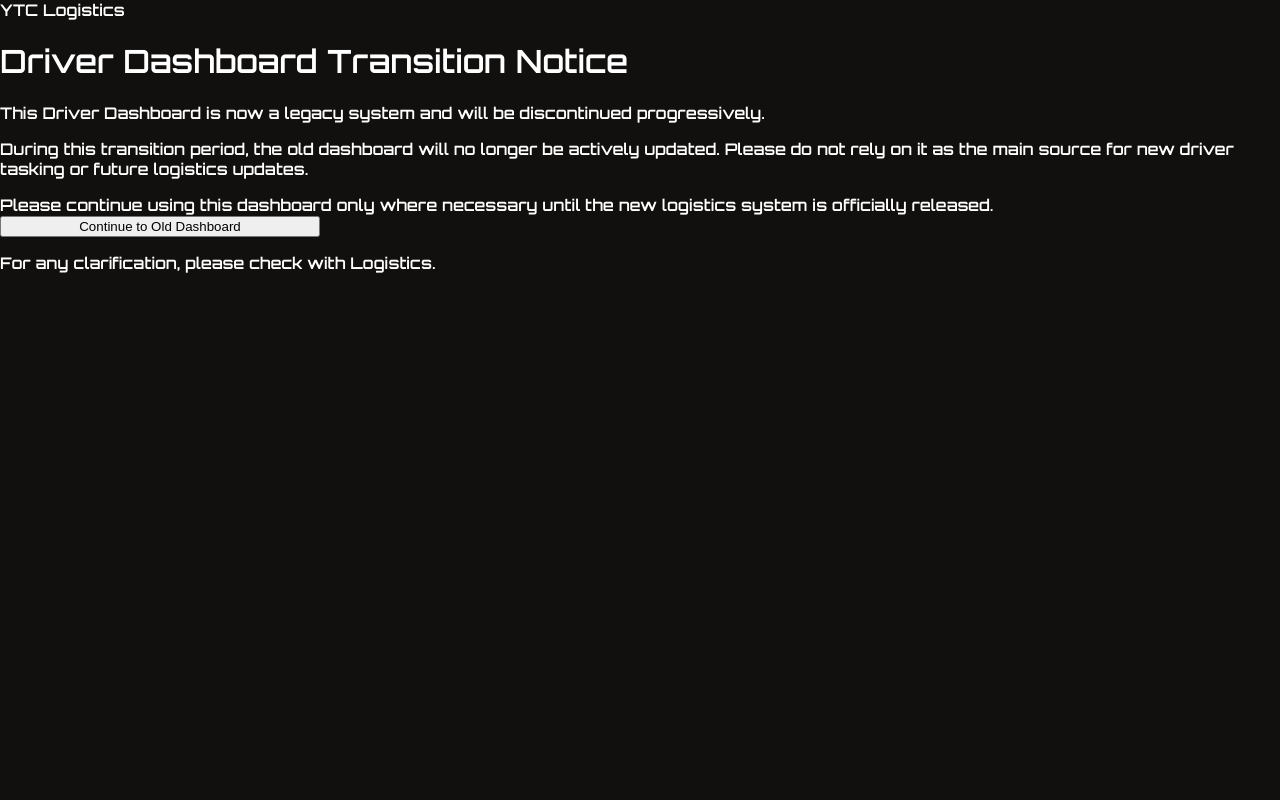
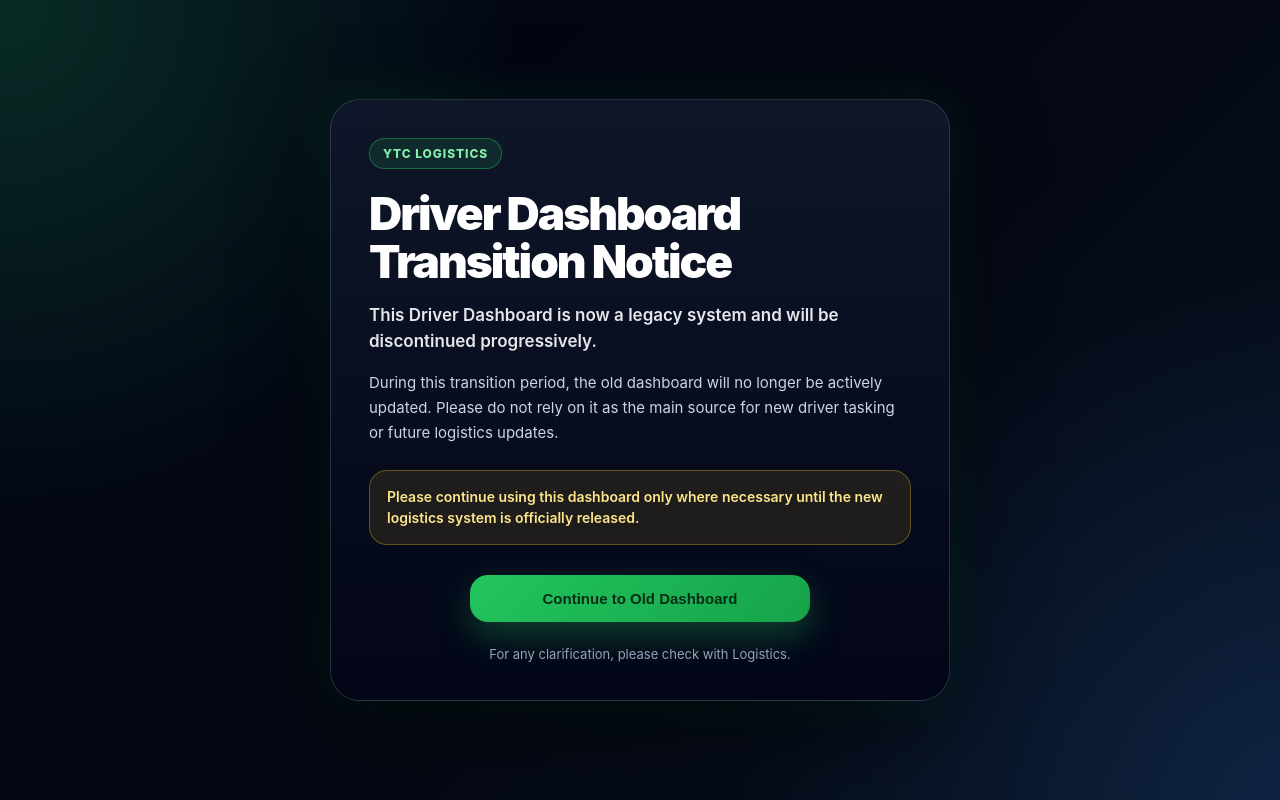
Before and after one commit to JoeyGIT95/driver-dashboard, a React (Create React App) app: page / in a window 1280 px wide. Built offline with nearby package versions, Linux system fonts and the light colour scheme.

Commit message:
rework splash page

```diff
--- a/src/SplashPage.css
+++ b/src/SplashPage.css
@@ -1,159 +1,149 @@
-.legacy-splash-page {
+.splash-page {
   min-height: 100vh;
   width: 100%;
-  box-sizing: border-box;
+  background:
+    radial-gradient(circle at top left, rgba(34, 197, 94, 0.2), transparent 34%),
+    radial-gradient(circle at bottom right, rgba(59, 130, 246, 0.16), transparent 36%),
+    linear-gradient(135deg, #020617 0%, #030712 48%, #07111f 100%);
   display: flex;
   align-items: center;
   justify-content: center;
   padding: 24px;
+  box-sizing: border-box;
   color: #f8fafc;
-  font-family: system-ui, -apple-system, BlinkMacSystemFont, "Segoe UI", sans-serif;
-  background:
-    radial-gradient(circle at 18% 15%, rgba(255, 153, 0, 0.22), transparent 30%),
-    radial-gradient(circle at 85% 75%, rgba(34, 197, 94, 0.16), transparent 34%),
-    linear-gradient(135deg, #080604 0%, #12100e 45%, #050505 100%);
+  font-family: Inter, system-ui, -apple-system, BlinkMacSystemFont, "Segoe UI", sans-serif;
 }
 
-.legacy-splash-card {
+.splash-card {
   width: 100%;
   max-width: 620px;
+  background:
+    linear-gradient(180deg, rgba(15, 23, 42, 0.96), rgba(2, 6, 23, 0.96));
+  border: 1px solid rgba(148, 163, 184, 0.24);
+  border-radius: 30px;
+  padding: 38px;
+  box-shadow:
+    0 28px 90px rgba(0, 0, 0, 0.58),
+    0 0 48px rgba(34, 197, 94, 0.13);
+  backdrop-filter: blur(18px);
   box-sizing: border-box;
-  padding: 34px;
-  border-radius: 30px;
-  background: rgba(18, 16, 14, 0.92);
-  border: 1px solid rgba(255, 194, 102, 0.22);
-  box-shadow:
-    0 28px 90px rgba(0, 0, 0, 0.56),
-    0 0 42px rgba(255, 153, 0, 0.16);
-  backdrop-filter: blur(18px);
 }
 
-.legacy-splash-eyebrow {
+.splash-badge {
   display: inline-flex;
   align-items: center;
-  padding: 7px 12px;
+  width: fit-content;
+  padding: 7px 13px;
   border-radius: 999px;
-  background: rgba(255, 194, 102, 0.1);
-  border: 1px solid rgba(255, 194, 102, 0.34);
-  color: #ffc266;
+  background: rgba(34, 197, 94, 0.12);
+  border: 1px solid rgba(34, 197, 94, 0.42);
+  color: #86efac;
   font-size: 12px;
   font-weight: 800;
   letter-spacing: 0.08em;
   text-transform: uppercase;
-  margin-bottom: 18px;
+  margin-bottom: 20px;
 }
 
-.legacy-splash-status {
-  color: #94a3b8;
-  font-size: 13px;
-  font-weight: 700;
-  margin-bottom: 10px;
-  text-transform: uppercase;
-  letter-spacing: 0.08em;
+.splash-card h1 {
+  margin: 0 0 16px;
+  color: #ffffff;
+  font-size: clamp(30px, 5vw, 46px);
+  line-height: 1.05;
+  letter-spacing: -0.045em;
+  font-weight: 900;
 }
 
-.legacy-splash-card h1 {
-  margin: 0 0 16px;
-  color: #ffffff;
-  font-size: clamp(34px, 6vw, 54px);
-  line-height: 1.02;
-  letter-spacing: -0.06em;
-}
-
-.legacy-splash-lead {
+.splash-main-text {
   margin: 0;
   color: #e5e7eb;
   font-size: 17px;
   line-height: 1.58;
+  font-weight: 600;
 }
 
-.legacy-splash-notice {
-  margin-top: 24px;
-  padding: 15px 16px;
-  border-radius: 18px;
-  background: rgba(255, 153, 0, 0.1);
-  border: 1px solid rgba(255, 194, 102, 0.32);
-  color: #ffe0ad;
-  font-size: 14px;
-  line-height: 1.52;
+.splash-sub-text {
+  margin: 16px 0 0;
+  color: #cbd5e1;
+  font-size: 15px;
+  line-height: 1.65;
 }
 
-.legacy-splash-actions {
-  display: flex;
-  gap: 12px;
-  margin-top: 28px;
+.splash-warning {
+  margin-top: 24px;
+  padding: 15px 17px;
+  border-radius: 18px;
+  background: rgba(251, 191, 36, 0.1);
+  border: 1px solid rgba(251, 191, 36, 0.32);
+  color: #fde68a;
+  font-size: 14px;
+  line-height: 1.55;
+  font-weight: 600;
 }
 
-.legacy-splash-actions button {
-  border-radius: 17px;
-  padding: 15px 18px;
+.splash-actions {
+  display: flex;
+  justify-content: center;
+  margin-top: 30px;
+}
+
+.splash-actions button {
+  border: none;
+  border-radius: 18px;
+  padding: 15px 22px;
   font-size: 15px;
   font-weight: 900;
   cursor: pointer;
-  transition: transform 0.15s ease, box-shadow 0.15s ease, background 0.15s ease;
+  transition:
+    transform 0.16s ease,
+    box-shadow 0.16s ease,
+    background 0.16s ease;
 }
 
-.legacy-splash-actions button:hover {
+.splash-actions button:hover {
   transform: translateY(-1px);
 }
 
-.legacy-splash-primary {
-  flex: 1.25;
-  color: #170d00;
-  border: 1px solid rgba(255, 194, 102, 0.55);
-  background: linear-gradient(135deg, #ffc266, #ff9900);
-  box-shadow: 0 16px 34px rgba(255, 153, 0, 0.25);
+.primary-btn {
+  width: 100%;
+  max-width: 340px;
+  background: linear-gradient(135deg, #22c55e, #16a34a);
+  color: #052e16;
+  box-shadow: 0 14px 34px rgba(34, 197, 94, 0.3);
 }
 
-.legacy-splash-primary:hover {
-  box-shadow: 0 18px 42px rgba(255, 153, 0, 0.34);
+.primary-btn:hover {
+  box-shadow: 0 18px 44px rgba(34, 197, 94, 0.42);
 }
 
-.legacy-splash-secondary {
-  flex: 1;
-  color: #f8fafc;
-  border: 1px solid rgba(148, 163, 184, 0.3);
-  background: rgba(30, 24, 18, 0.96);
-}
-
-.legacy-splash-secondary:hover {
-  background: rgba(46, 30, 18, 0.98);
-}
-
-.legacy-splash-footer {
-  margin: 22px 0 0;
-  color: #a8a29e;
+.splash-footer {
+  margin: 24px 0 0;
+  color: #94a3b8;
   font-size: 13px;
-  line-height: 1.45;
   text-align: center;
 }
 
 @media (max-width: 560px) {
-  .legacy-splash-page {
+  .splash-page {
     padding: 16px;
     align-items: stretch;
   }
 
-  .legacy-splash-card {
+  .splash-card {
+    padding: 28px 22px;
+    border-radius: 24px;
     margin: auto 0;
-    padding: 26px 21px;
-    border-radius: 24px;
   }
 
-  .legacy-splash-actions {
-    flex-direction: column;
+  .splash-card h1 {
+    font-size: 31px;
   }
 
-  .legacy-splash-actions button {
+  .splash-main-text {
+    font-size: 16px;
+  }
+
+  .splash-actions button {
     width: 100%;
   }
 }
-.single-action {
-  justify-content: center;
-}
-
-.single-action .primary-btn {
-  flex: unset;
-  width: 100%;
-  max-width: 320px;
-}
```
